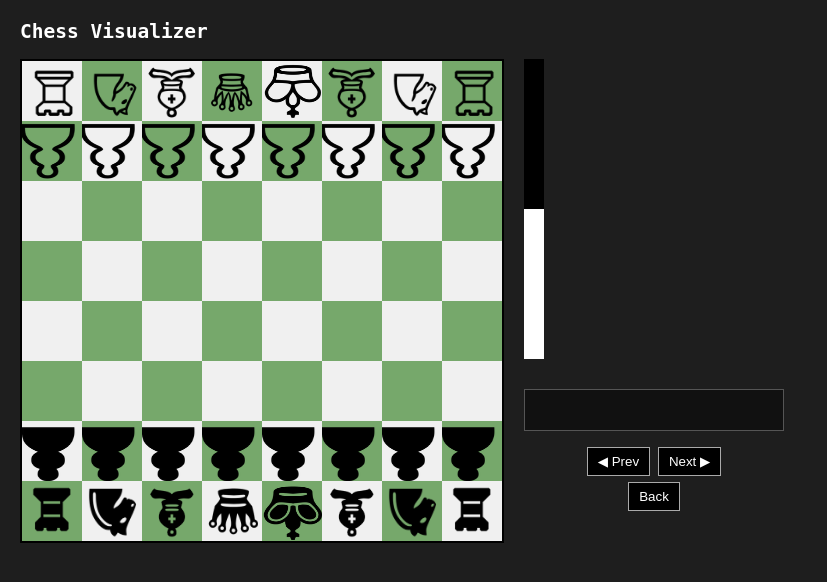
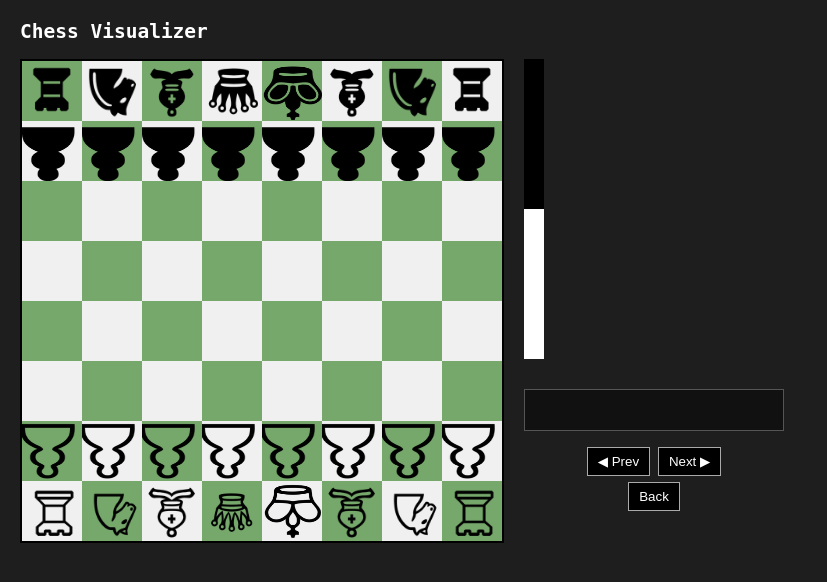
Before and after one commit to ssgssg2fan/chess, a Flask app: template templates/visualizer.html in a window 1280 px wide. Shown: the top 582 px of the page, without its empty margins (0-827 px from the left). Run offline with Flask 3, Linux system fonts and the light colour scheme; the template is opened without the code that fills it: most values are stand-ins (such as "Sample title", 1, 10 or a date in 2020); parts of the project's set-up code (start-up, migrations or seed data) failed here and were passed over.

Commit message:
Update visualizer.html

```diff
--- a/templates/visualizer.html
+++ b/templates/visualizer.html
@@ -32,7 +32,10 @@ body {
   grid-template-columns: repeat(8, 60px);
   border:2px solid #000;
   grid-gap:0;
+  transform: scaleY(-1);
 }
+.cell img { transform: scaleY(-1);
+          }
 .cell {
   width:60px; height:60px;
   text-align:center; line-height:60px; font-size:36px;
```
